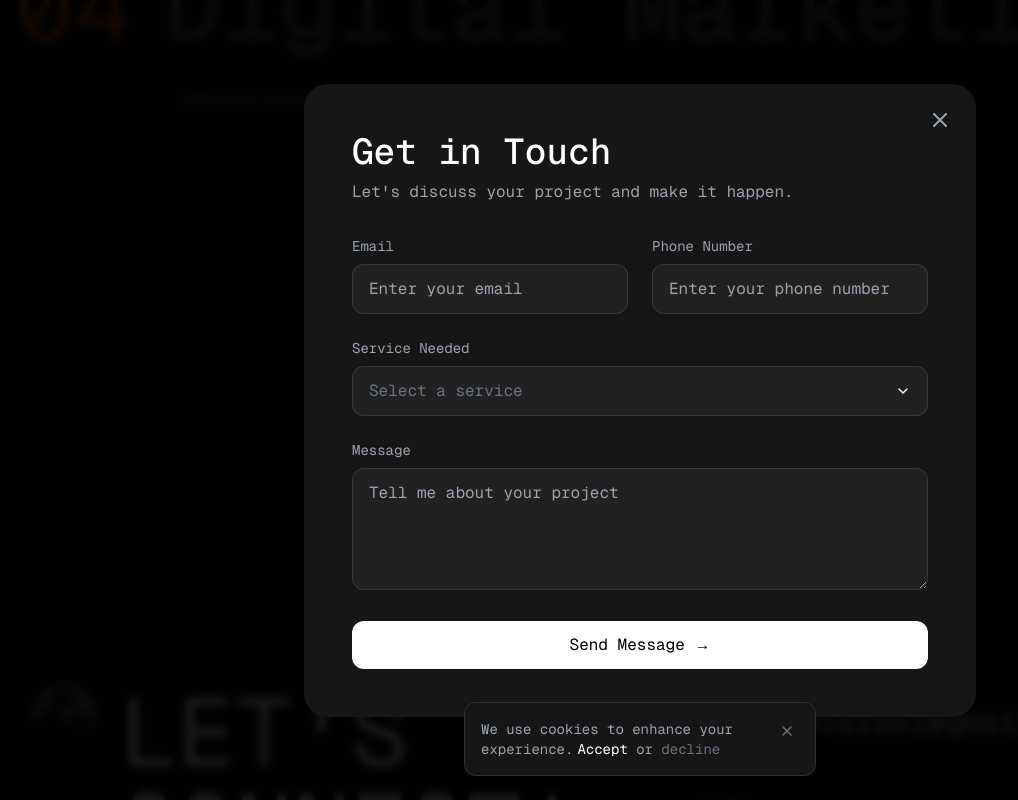
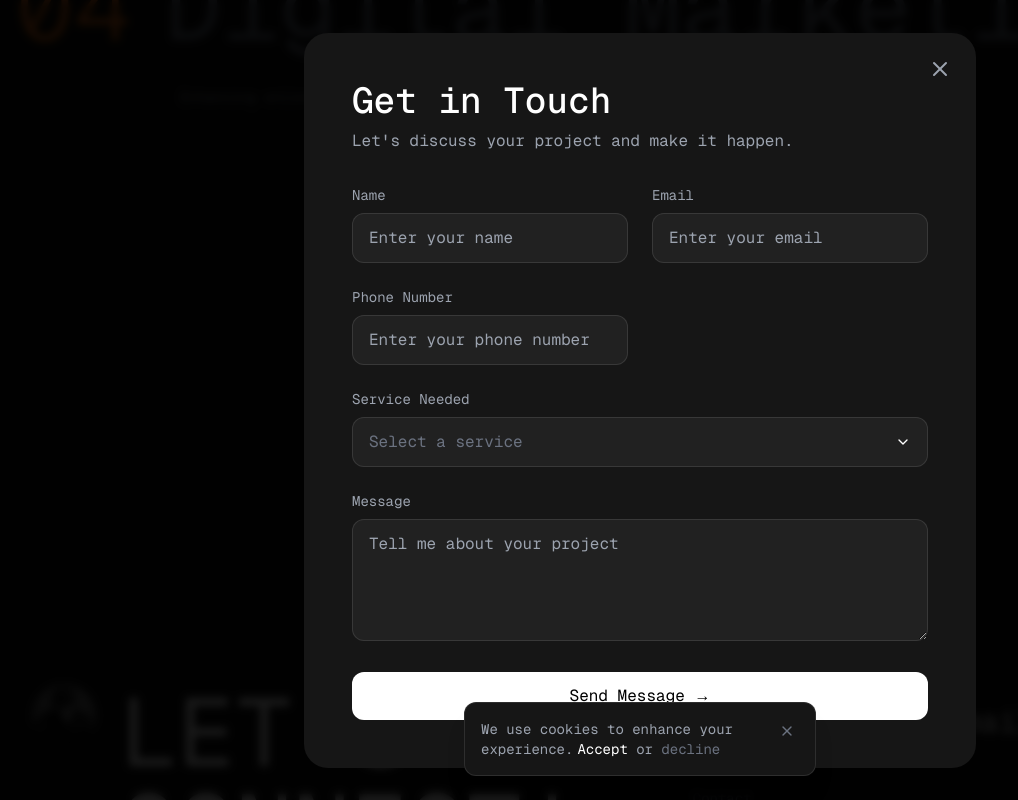
Before and after one commit to nanayawdev/nycre8ivestudio, a Next.js app: page / in a window 1280 px wide. Both pictures are taken after a click on the button "Reach Out Here". Shown: the part 4892-5692 px from the top of the page, without its empty margins (0-1018 px from the left). Built offline with nearby package versions, Linux system fonts and the light colour scheme.

Commit message:
Refactor email templates to return structured email objects with subject and HTML

```diff
--- a/components/email/confirmation-template.tsx
+++ b/components/email/confirmation-template.tsx
@@ -1,18 +1,21 @@
 interface ConfirmationTemplateProps {
+  name: string
   email: string
   service: string
 }
 
-export const ConfirmationTemplate: React.FC<ConfirmationTemplateProps> = ({
-  email,
-  service,
-}) => (
-  <div>
-    <h1>Thank you for contacting NYCre8ive Studio!</h1>
-    <p>Hi there,</p>
-    <p>This email confirms that we&apos;ve received your inquiry about {service}. I&apos;ll personally review it and get back to you at {email} as soon as possible.</p>
-    <br />
-    <p>Best regards,</p>
-    <p>Israel Nana Yaw<br />NYCre8ive Studio</p>
-  </div>
-)
+export function ConfirmationTemplate({ name, email, service }: ConfirmationTemplateProps) {
+  return {
+    subject: 'Thank you for contacting NY Cre8ive Studio',
+    html: `
+      <div>
+        <h1>Thank you for contacting NY Cre8ive Studio!</h1>
+        <p>Hi ${name},</p>
+        <p>This email confirms that we&apos;ve received your inquiry about ${service}. I&apos;ll personally review it and get back to you at ${email} as soon as possible.</p>
+        <br />
+        <p>Best regards,</p>
+        <p>Israel Nana Yaw<br />NY Cre8ive Studio</p>
+      </div>
+    `
+  }
+}
--- a/components/email/email-template.tsx
+++ b/components/email/email-template.tsx
@@ -1,24 +1,26 @@
 interface EmailTemplateProps {
+  name: string
   email: string
   phone: string
   service: string
   message: string
 }
 
-export const EmailTemplate: React.FC<EmailTemplateProps> = ({
-  email,
-  phone,
-  service,
-  message,
-}) => (
-  <div>
-    <h1>New Contact Form Submission</h1>
-    <p><strong>Email:</strong> {email}</p>
-    <p><strong>Phone:</strong> {phone}</p>
-    <p><strong>Service:</strong> {service}</p>
-    <div style={{ whiteSpace: 'pre-wrap', marginTop: '20px' }}>
-      <strong>Message:</strong><br />
-      {message}
-    </div>
-  </div>
-)
+export function EmailTemplate({ name, email, phone, service, message }: EmailTemplateProps) {
+  return {
+    subject: `New Contact Form Submission - ${service}`,
+    html: `
+      <div>
+        <h1>New Contact Form Submission</h1>
+        <p><strong>Name:</strong> ${name}</p>
+        <p><strong>Email:</strong> ${email}</p>
+        <p><strong>Phone:</strong> ${phone}</p>
+        <p><strong>Service:</strong> ${service}</p>
+        <div style="white-space: pre-wrap; margin-top: 20px">
+          <strong>Message:</strong><br />
+          ${message}
+        </div>
+      </div>
+    `
+  }
+}
--- a/components/ui/contact-form.tsx
+++ b/components/ui/contact-form.tsx
@@ -23,6 +23,7 @@ export function ContactForm({ isOpen, onClose }: ContactFormProps) {
   const [isSubmitting, setIsSubmitting] = useState(false)
   const [isServiceOpen, setIsServiceOpen] = useState(false)
   const [formData, setFormData] = useState({
+    name: "",
     email: "",
     phone: "",
     service: "",
@@ -49,6 +50,7 @@ export function ContactForm({ isOpen, onClose }: ContactFormProps) {
       })
 
       setFormData({
+        name: "",
         email: "",
         phone: "",
         service: "",
@@ -99,6 +101,22 @@ export function ContactForm({ isOpen, onClose }: ContactFormProps) {
 
                 <form onSubmit={handleSubmit} className="space-y-6">
                   <div className="grid grid-cols-1 sm:grid-cols-2 gap-6">
+                    <div>
+                      <label htmlFor="name" className="block text-sm text-gray-400 mb-2">
+                        Name
+                      </label>
+                      <input
+                        type="text"
+                        id="name"
+                        name="name"
+                        value={formData.name}
+                        onChange={(e) => setFormData({ ...formData, name: e.target.value })}
+                        placeholder="Enter your name"
+                        className="w-full px-4 py-3 rounded-xl bg-white/5 border border-white/10 text-white focus:border-white/20 focus:outline-none"
+                        required
+                      />
+                    </div>
+
                     <div>
                       <label htmlFor="email" className="block text-sm text-gray-400 mb-2">
                         Email
--- a/src/app/api/send/route.ts
+++ b/src/app/api/send/route.ts
@@ -7,23 +7,21 @@ const resend = new Resend(process.env.RESEND_API_KEY)
 export async function POST(request: Request) {
   try {
     const body = await request.json()
-    const { email, phone, service, message } = body
+    const { name, email, phone, service, message } = body
 
     // Send notification to admin
     await resend.emails.send({
-      from: 'NYCre8ive Studio <me@nycre8ivestudio.com>',
+      from: 'NY Cre8ive Studio <me@nycre8ivestudio.com>',
       to: ['me@nycre8ivestudio.com'],
-      subject: `New Contact Form Submission - ${service}`,
-      react: EmailTemplate({ email, phone, service, message }),
+      ...EmailTemplate({ name, email, phone, service, message }),
       replyTo: email
     })
 
     // Send confirmation to user
     await resend.emails.send({
-      from: 'NYCre8ive Studio <me@nycre8ivestudio.com>',
+      from: 'NY Cre8ive Studio <me@nycre8ivestudio.com>',
       to: [email],
-      subject: 'Thank you for contacting NYCre8ive Studio',
-      react: ConfirmationTemplate({ email, service }),
+      ...ConfirmationTemplate({ name, email, service }),
     })
 
     return Response.json({ success: true })
```
